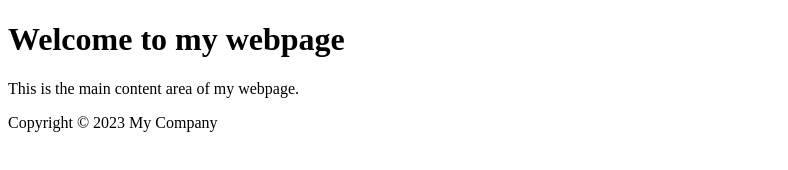
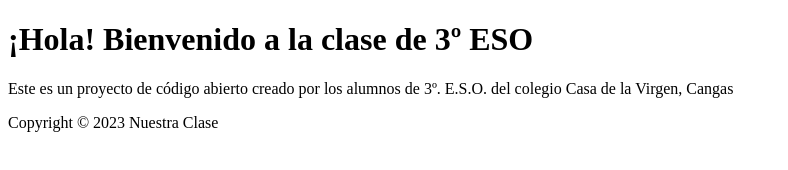
Before and after one commit to zonzozon/NuestraClase, a plain HTML site: page Nuestra Clase/index.html in a window 1280 px wide. Shown: the whole page, without its empty margins (0-788 px from the left). Drawn offline with Linux system fonts and the light colour scheme.

Commit message:
Fundamentos

```diff
--- a/Nuestra Clase/index.html
+++ b/Nuestra Clase/index.html
@@ -1,18 +1,18 @@
 <!DOCTYPE html>
 <html>
   <head>
-    <title>My Webpage</title>
-    <link rel="stylesheet" type="text/css" href="style.css">
+    <title>Nuestra Clase</title>
+    <link rel="stylesheet" type="text/css" href="style.css" />
   </head>
   <body>
     <header>
-      <h1>Welcome to my webpage</h1>
+      <h1>¡Hola! Bienvenido a la clase de 3º ESO </h1>
     </header>
     <main>
-      <p>This is the main content area of my webpage.</p>
+      <p>Este es un proyecto de código abierto creado por los alumnos de 3º. E.S.O. del colegio Casa de la Virgen, Cangas</p>
     </main>
     <footer>
-      <p>Copyright © 2023 My Company</p>
+      <p>Copyright © 2023 Nuestra Clase</p>
     </footer>
     <script src="script.js"></script>
   </body>
```
